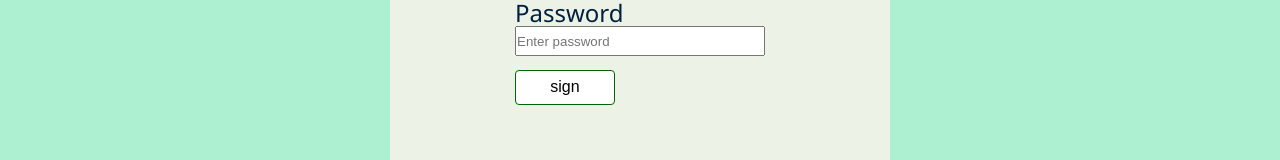
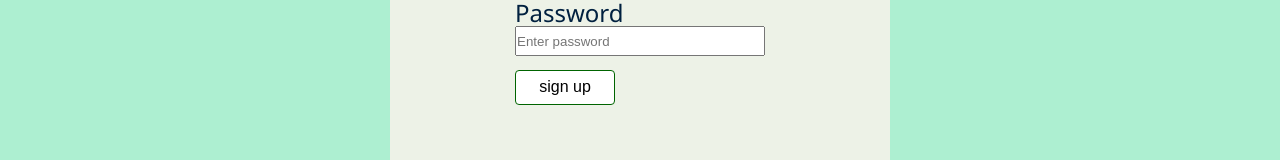
Before and after one commit to Bash360/nine-to-nine, a React (Create React App) app: page /signup in a window 1280 px wide. Shown: the part 639-799 px from the top of the page. Built offline with nearby package versions, Linux system fonts and the light colour scheme.

Commit message:
Updates to dependencies and also Form input fields

```diff
--- a/package.json
+++ b/package.json
@@ -4,6 +4,7 @@
   "private": true,
   "dependencies": {
     "axios": "^0.19.0",
+    "json-server": "^0.15.0",
     "react": "^16.8.6",
     "react-dom": "^16.8.6",
     "react-router-dom": "^5.0.1",
--- a/src/components/InputField/InputField.jsx
+++ b/src/components/InputField/InputField.jsx
@@ -1,9 +1,13 @@
-import React from 'react';
+import React, { useState,useContext,useEffect} from 'react';
 import './InputField.css';
-export default function InputField({ id,name,className,placeholder,type,pattern,accept}) {
+export default function InputField({ id, name, className, placeholder, type, pattern, accept, value, onChange }) {
+  let []=useState();
+  function handleChange() {
+
+  }
   return (
     <React.Fragment>
-      <input accept={accept}  required id={id} name={name} className={className} type={type} placeholder={placeholder} pattern={pattern}/>
+      <input accept={accept} value={value} onChange={onChange} required id={id} name={name} className={className} type={type} placeholder={placeholder} pattern={pattern}/>
         </React.Fragment>
   );
 }
--- a/src/components/Signup/Signup.jsx
+++ b/src/components/Signup/Signup.jsx
@@ -30,7 +30,7 @@ export default function Signup() {
         <InputField accept="image/*" className="inputField"  type="file" />
         <label htmlFor="password">Password</label>
         <InputField id="password" className="inputField" placeholder="Enter password" type="password" />
-        <Button hoverTitle="sign up" buttonLabel="sign " buttonClass="outline-success" buttonWidth="100px" />
+        <Button hoverTitle="sign up" buttonLabel="sign up " buttonClass="outline-success" buttonWidth="100px" />
 
       </form>
       </div>
```
Also changed, not shown: 1 other file (tests, documents, lock files or other folders).
